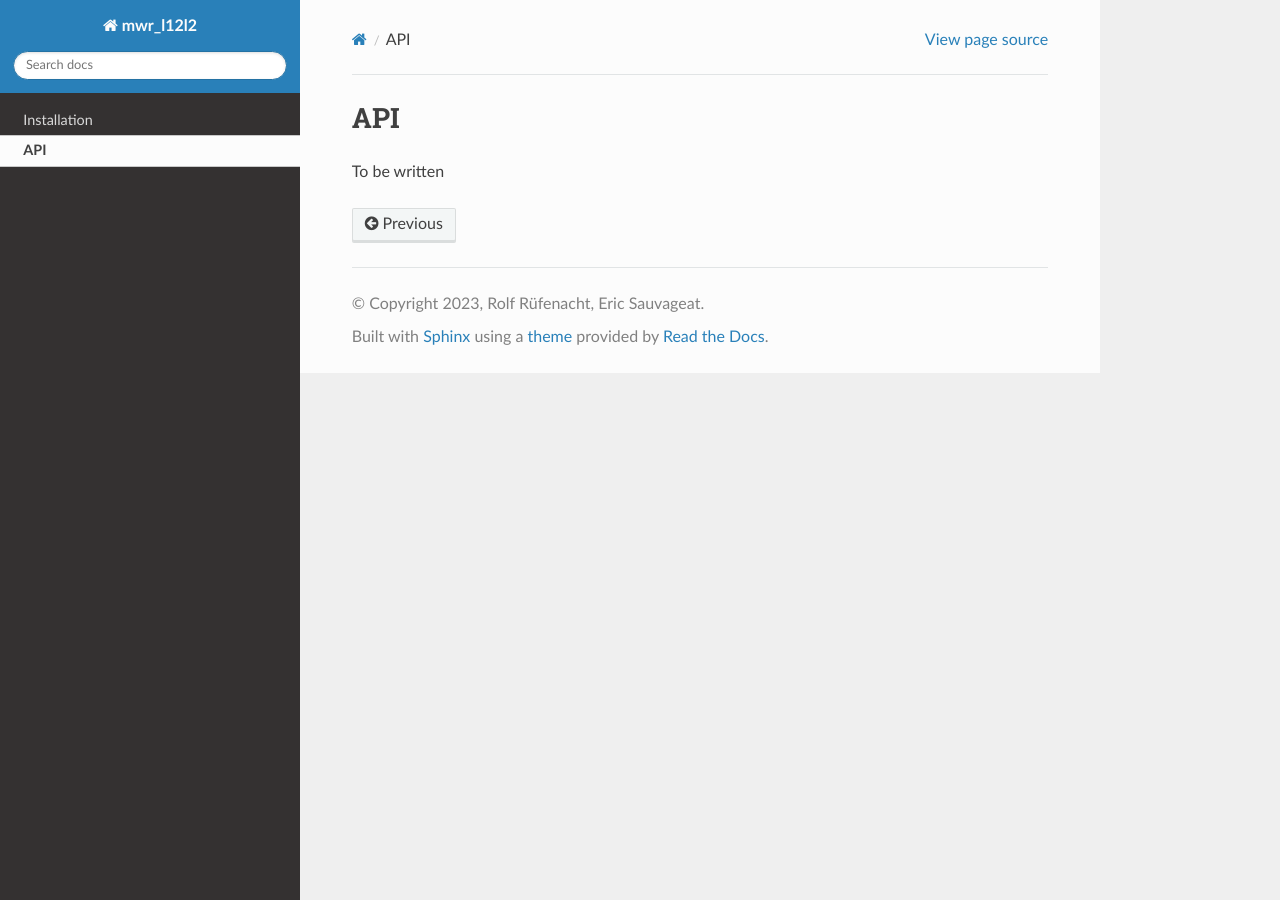
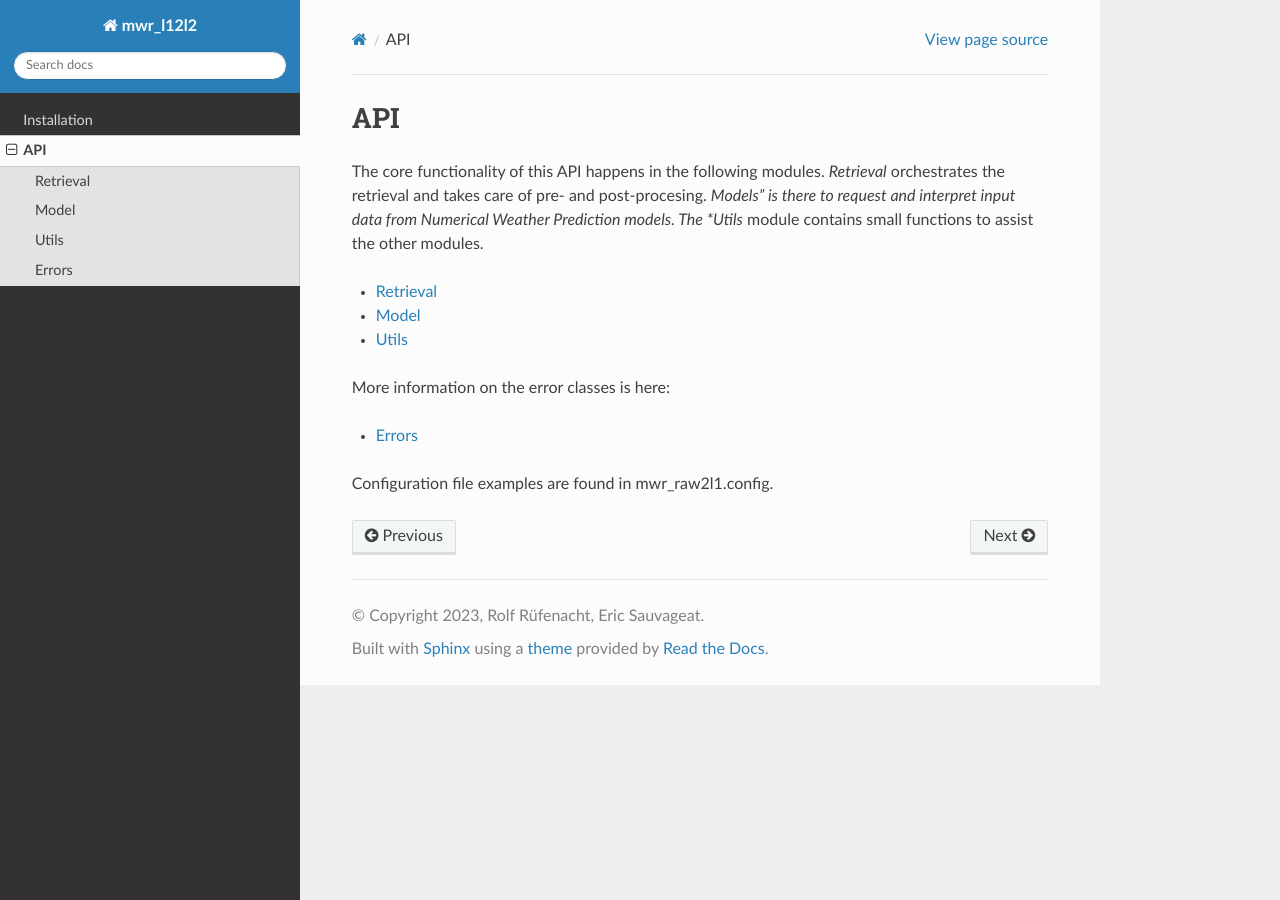
Before and after one commit to MeteoSwiss/mwr_l12l2, a Sphinx documentation site: the page built from docs/api.rst, in a window 1280 px wide. Built offline with Sphinx 7.4.7 and the Read the Docs theme 2.0.0, drawn with Linux system fonts in a browser that asks for light colours.

```diff
--- a/docs/api.rst
+++ b/docs/api.rst
@@ -1,4 +1,23 @@
 API
 ===
 
-To be written
+The core functionality of this API happens in the following modules. *Retrieval* orchestrates the retrieval and
+takes care of pre- and post-procesing. *Models" is there to request and interpret input data from Numerical Weather
+Prediction models. The *Utils* module contains small functions to assist the other modules.
+
+.. toctree::
+   :maxdepth: 4
+
+   api/retrieval
+   api/model
+   api/utils
+
+
+More information on the error classes is here:
+
+.. toctree::
+   :maxdepth: 4
+
+   api/errors
+
+Configuration file examples are found in mwr_raw2l1.config.
--- /dev/null
+++ b/docs/api/errors.rst
@@ -0,0 +1,4 @@
+Errors
+======
+
+To be written
--- /dev/null
+++ b/docs/api/model.rst
@@ -0,0 +1,4 @@
+Model
+=====
+
+To be written
--- /dev/null
+++ b/docs/api/retrieval.rst
@@ -0,0 +1,4 @@
+Retrieval
+=========
+
+To be written
--- /dev/null
+++ b/docs/api/utils.rst
@@ -0,0 +1,4 @@
+Utils
+=====
+
+To be written
```
